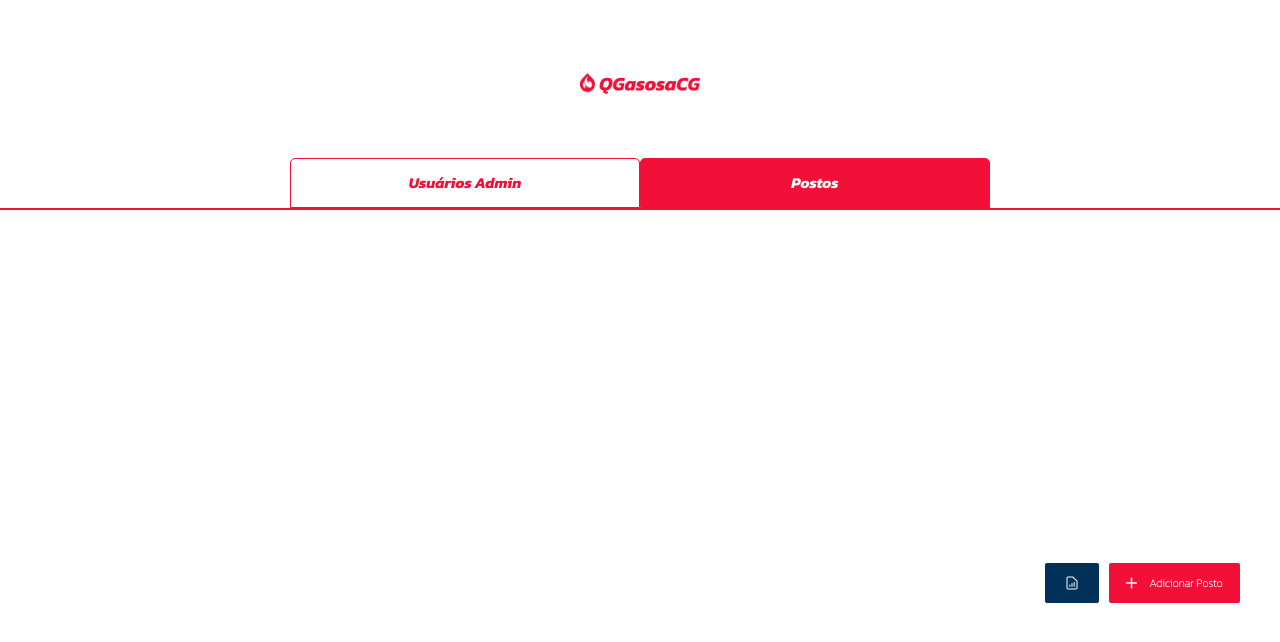
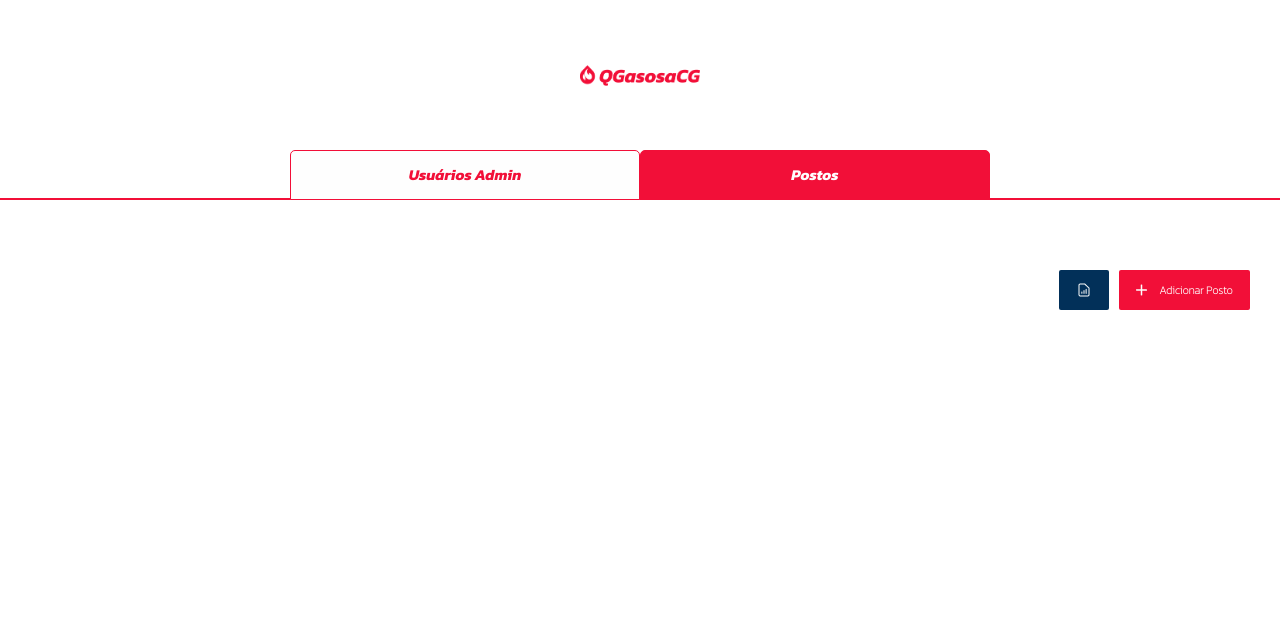
Before and after one commit to QGasosaCG/frontend-web, a React (Create React App) app: page /user in a window 1280 px wide. Both pictures are taken after a click on the button "Postos". Shown: the top 642 px of the page. Built offline with nearby package versions, Linux system fonts and the light colour scheme.

Commit message:
fix: correção do css do popup e card do posto

```diff
--- a/src/Components/GasStation/style.css
+++ b/src/Components/GasStation/style.css
@@ -1,6 +1,11 @@
 @import url("https://fonts.googleapis.com/css2?family=Kanit:ital,wght@1,400;1,700&family=Lobster&family=Montserrat:wght@200&family=Noto+Sans:wght@200&family=Roboto:wght@300;400;700&display=swap");
 @import url("https://fonts.googleapis.com/css2?family=Kanit:ital,wght@1,300&display=swap");
 
+* {
+  margin: 0;
+  padding: 0;
+  box-sizing: border-box;
+}
 .mid-container {
   width: 100%;
   height: 100%;
--- a/src/Components/GasStationNavigate/style.css
+++ b/src/Components/GasStationNavigate/style.css
@@ -1,14 +1,28 @@
 @import url("https://fonts.googleapis.com/css2?family=Kanit:ital,wght@1,400;1,700&family=Lobster&family=Montserrat:wght@200&family=Noto+Sans:wght@200&family=Roboto:wght@300;400;700&display=swap");
 @import url("https://fonts.googleapis.com/css2?family=Kanit:ital,wght@1,300&display=swap");
 
+.body-gasStationNav {
+  display: flex;
+  align-items: center;
+  justify-content: center;
+  flex-direction: column;
+  margin-top: 0px;
+}
+.gasStationNav-top-container {
+  width: 330px;
+  height: 330px;
+  display: flex;
+  align-items: center;
+  justify-content: center;
+  flex-direction: row;
+}
 .gasStationNav-final-container {
-  width: 630px;
-  height: 630px;
+  width: 1280px;
+  height: 80px;
   display: flex;
   flex-direction: row;
   align-items: center;
   justify-content: flex-end;
-  position: fixed;
 }
 
 .gasStationNav-note-container {
@@ -16,8 +30,8 @@
   flex-direction: row;
   align-items: center;
   justify-content: center;
-  width: 30px;
-  height: 16px;
+  width: 50px;
+  height: 40px;
   padding: 12px;
   background: #023059;
   border-radius: 2px;
--- a/src/Components/PopUpGasStation/style.css
+++ b/src/Components/PopUpGasStation/style.css
@@ -221,7 +221,7 @@
   flex-direction: row;
   align-items: center;
   justify-content: center;
-  width: 240px;
+  width: 247px;
   height: 35px;
   background: #f20f38;
   border-radius: 3px 3px 0px 0px;
@@ -236,7 +236,7 @@
 }
 
 .popup-main-container {
-  width: 240px;
+  width: 247px;
   height: 125px;
   display: flex;
   flex-direction: column;
```
